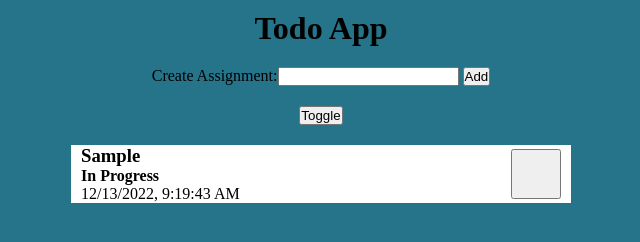
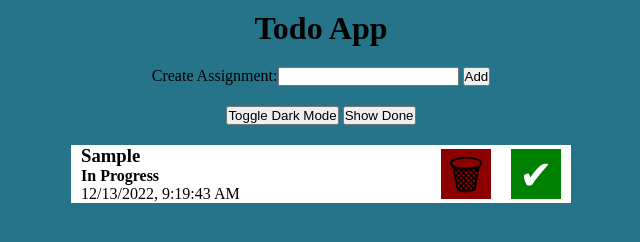
Before and after one commit to DumbBeetle/GoCode-Work, a plain HTML site: page src/Exercise 19 - JS DOM Todo App/index.html in a window 1280 px wide. Both pictures are taken after typing "Sample" into the empty fields and a click on the button "Add". Shown: the whole page, without its empty margins (319-959 px from the left). Drawn offline with Linux system fonts and the light colour scheme.

Commit message:
adding ex 19

```diff
--- a/src/Exercise 19 - JS DOM Todo App/index.html
+++ b/src/Exercise 19 - JS DOM Todo App/index.html
@@ -2,10 +2,7 @@
 <html lang="en">
   <head>
     <meta charset="UTF-8" />
-    <meta
-      name="viewport"
-      content="width=device-width, user-scalable=no, initial-scale=1.0, maximum-scale=1.0, minimum-scale=1.0"
-    />
+    <meta name="viewport" content="width=device-width, user-scalable=no, initial-scale=1.0, maximum-scale=1.0, minimum-scale=1.0" />
     <meta http-equiv="X-UA-Compatible" content="ie=edge" />
     <link rel="stylesheet" href="style.css" />
     <title>Document</title>
@@ -16,7 +13,10 @@
       <label>Create Assignment:<input type="text" class="assignment-input" /></label>
       <button class="assignment-add">Add</button>
     </div>
-    <button class="toggle-colors">Toggle</button>
+    <div>
+      <button class="toggle-colors">Toggle Dark Mode</button>
+      <button class="toggle-done">Show Done</button>
+    </div>
     <section class="assignments"></section>
     <script src="main.js"></script>
   </body>
--- a/src/Exercise 19 - JS DOM Todo App/main.js
+++ b/src/Exercise 19 - JS DOM Todo App/main.js
@@ -1,9 +1,76 @@
+// Setting Color Toggle Button
+let colorBool = false;
+const toggle = document.querySelector(".toggle-colors");
+toggle.addEventListener("click", () => {
+  colorBool = !colorBool;
+  toggleColors();
+});
+
+function toggleColors() {
+  const mode = "darkMode";
+  const assignments = document.querySelectorAll("article");
+  // Toggle DarkMode
+  colorBool ? toggle.classList.add(mode) : toggle.classList.remove(mode);
+  // Assignments DarkMode
+  for (const assignment of assignments) {
+    colorBool ? assignment.classList.add(mode) : assignment.classList.remove(mode);
+  }
+}
+
+// Setting Show Toggle Button
+const showDone = document.querySelector(".toggle-done");
+let showBool = true;
+showDone.addEventListener("click", function () {
+  showBool = !showBool;
+  // Change Button Text
+  showBool ? (showDone.textContent = "Show Done") : (showDone.textContent = "Show All");
+  const unfinishedAssignments = document.querySelectorAll("article:not(.done)");
+  for (const unfinished of unfinishedAssignments) {
+    // Assign Display
+    showBool ? (unfinished.style.display = "flex") : (unfinished.style.display = "none");
+  }
+});
+
+// Setting Remove Button
+function removeButton(assignmentContainer, buttonContainer) {
+  const removeButton = document.createElement("button");
+  removeButton.className = "remove-button";
+  buttonContainer.appendChild(removeButton);
+  assignmentContainer.appendChild(buttonContainer);
+  removeButton.addEventListener("click", function () {
+    assignmentContainer.remove();
+  });
+}
+
+// Setting Done Button
+function doneButton(assignmentContainer, buttonContainer) {
+  const doneButton = document.createElement("button");
+  doneButton.className = "done-button";
+  buttonContainer.appendChild(doneButton);
+  doneButton.addEventListener("click", function () {
+    const done = "done";
+    assignmentContainer.classList.contains(done) ? assignmentContainer.classList.remove(done) : assignmentContainer.classList.add(done);
+    const unfinishedAssignments = document.querySelectorAll("article:not(.done)");
+    if (unfinishedAssignments.length) {
+      unfinishedAssignments[unfinishedAssignments.length - 1].insertAdjacentElement("afterend", assignmentContainer);
+    }
+    if (!assignmentContainer.classList.contains(done)) {
+      unfinishedAssignments[0].insertAdjacentElement("beforebegin", assignmentContainer);
+    }
+  });
+}
+
+// Setting Assignment
 const inputAssignment = document.querySelector(".assignment-input");
 const addButton = document.querySelector(".assignment-add");
 addButton.addEventListener("click", function () {
+  //In case Input is empty
+  if (!inputAssignment.value) {
+    return;
+  }
   // Creating Elements
-  const container = document.querySelector(".assignments");
-  const article = document.createElement("article");
+  const mainContainer = document.querySelector(".assignments");
+  const assignmentContainer = document.createElement("article");
   const infoContainer = document.createElement("div");
   const assignment = document.createElement("h3");
   const assignmentStatus = document.createElement("h4");
@@ -16,34 +83,24 @@ addButton.addEventListener("click", function () {
   assignmentStatus.textContent = "In Progress";
   // Setting Time
   assignmentTime.textContent = new Date().toLocaleString();
-  // Adding Elements to Document
+  // Adding Elements to Div
   infoContainer.append(assignment, assignmentStatus, assignmentTime);
-  article.appendChild(infoContainer);
-  container.appendChild(article);
+  // Adding Div to Article
+  assignmentContainer.appendChild(infoContainer);
+  if (!showBool) {
+    assignmentContainer.style.display = "none";
+  }
+  // Check if there are existing Assignments
+  const hasAssignment = document.querySelector("article");
+  // If there are insert as first child, else insert normally
+  //  Insert to Section
+  hasAssignment ? mainContainer.insertBefore(assignmentContainer, hasAssignment) : mainContainer.appendChild(assignmentContainer);
+  // Checking Toggle
+  toggleColors();
+  // Create Div for Assignment Buttons
+  const buttonContainer = document.createElement("div");
   // Remove Button
-  const buttonContainer = document.createElement("div");
-  const removeButton = document.createElement("button");
-  removeButton.className = "remove-button";
-  buttonContainer.appendChild(removeButton);
-  article.appendChild(buttonContainer);
-  removeButton.addEventListener("click", function () {
-    article.remove();
-  });
+  removeButton(assignmentContainer, buttonContainer);
+  //  Done Button
+  doneButton(assignmentContainer, buttonContainer);
 });
-
-// Setting Toggle Button
-const toggle = document.querySelector(".toggle-colors");
-let bool = false;
-toggle.addEventListener("click", function () {
-  bool = !bool;
-  const assignments = document.querySelectorAll("article");
-  let colors;
-  if (bool) {
-    colors = "background-color: black; color: white";
-  } else {
-    colors = "background-color: white; color: black";
-  }
-  for (const assignment of assignments) {
-    assignment.setAttribute("style", colors);
-  }
-});
--- a/src/Exercise 19 - JS DOM Todo App/style.css
+++ b/src/Exercise 19 - JS DOM Todo App/style.css
@@ -24,13 +24,50 @@ article {
     justify-content: space-between;
 }
 
+.darkMode {
+    background-color: black;
+    color: white;
+}
+
 article > div:last-child {
     display: flex;
     align-items: center;
+    gap: 20px;
 }
 
+article > div:last-child > button {
+    width: 50px;
+    height: 50px;
+    border: none;
+}
 
 .remove-button {
-    width: 50px;
-    height: 50px;
+    background-color: darkred;
 }
+
+.done-button {
+    background-color: green;
+}
+
+article > div button::before {
+    font-size: 40px;
+    vertical-align: middle;
+    line-height: 2px;
+}
+
+.remove-button::before {
+    content: "\1F5D1";
+}
+
+.done-button::before {
+    content: "\2714";
+    color: white;
+}
+
+article.done {
+    background-color: #7cd25b;
+}
+
+article.done > div:first-child {
+    text-decoration: line-through;
+}
```
Also changed, not shown: .prettierrc.json.
